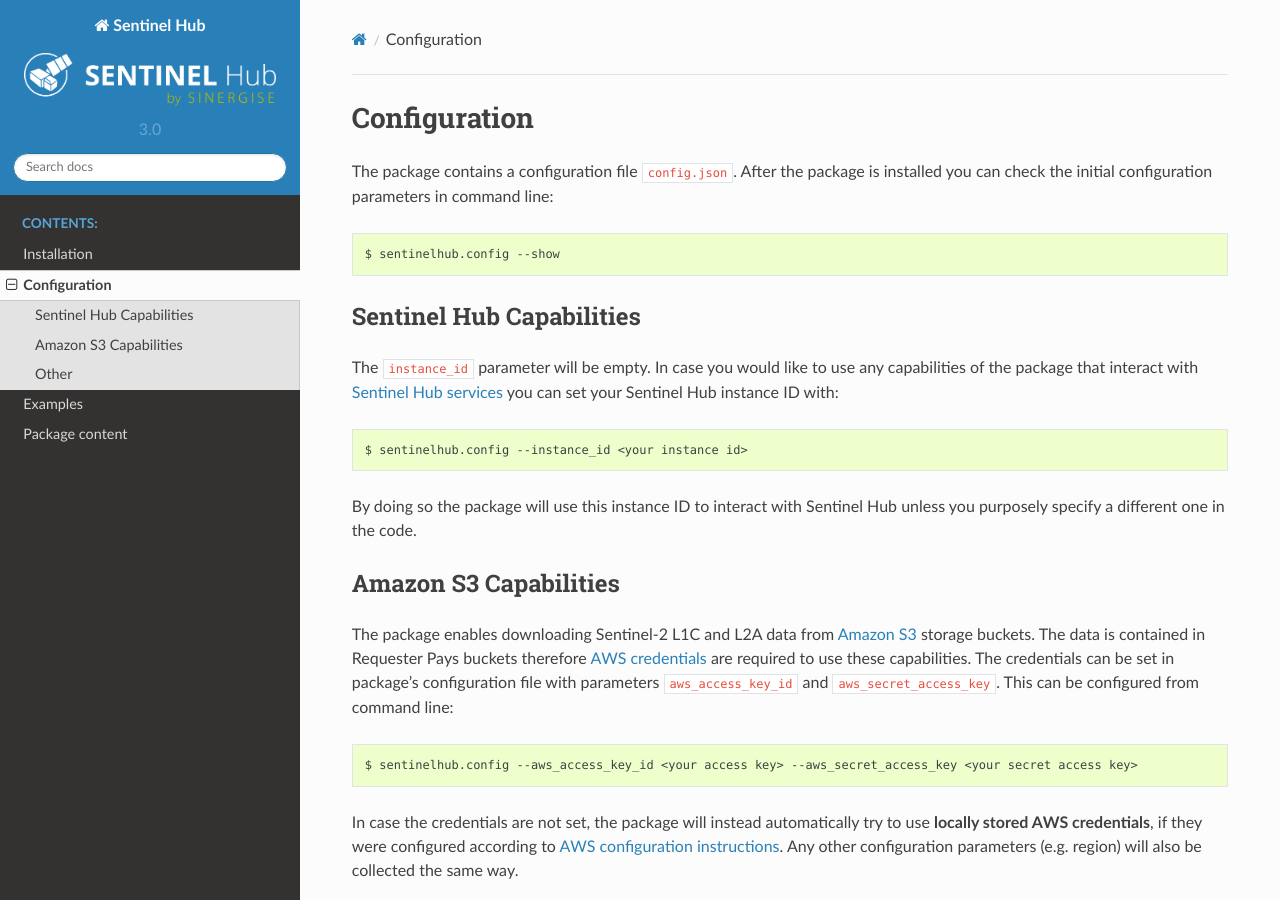
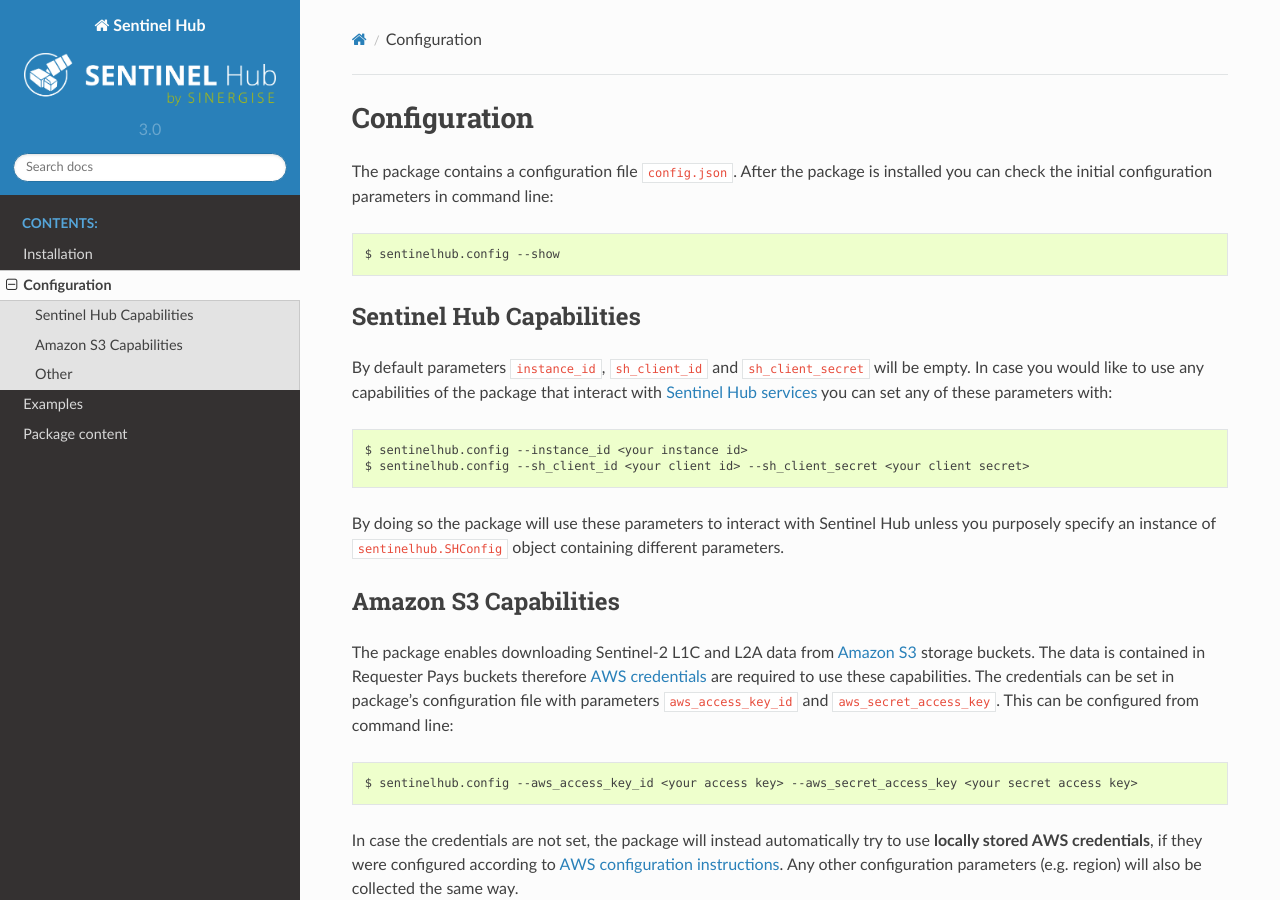
Before and after one commit to sentinel-hub/sentinelhub-py, a Sphinx documentation site: the page built from docs/source/configure.rst, in a window 1280 px wide and 900 px high. Built offline with Sphinx 7.4.7 and the Read the Docs theme 2.0.0, drawn with Linux system fonts in a browser that asks for light colours; pages that are not in the unit, such as notebooks, are missing from menus.

Commit message:
updated parameter configuration info

```diff
--- a/docs/source/configure.rst
+++ b/docs/source/configure.rst
@@ -10,13 +10,15 @@
 Sentinel Hub Capabilities
 *************************
 
-The ``instance_id`` parameter will be empty. In case you would like to use any capabilities of the package that
-interact with `Sentinel Hub services`_ you can set your Sentinel Hub instance ID with::
+By default parameters ``instance_id``, ``sh_client_id`` and ``sh_client_secret`` will be empty. In case you would like
+to use any capabilities of the package that interact with `Sentinel Hub services`_ you can set any of these parameters
+with::
 
 $ sentinelhub.config --instance_id <your instance id>
+$ sentinelhub.config --sh_client_id <your client id> --sh_client_secret <your client secret>
 
-By doing so the package will use this instance ID to interact with Sentinel Hub unless you purposely specify a
-different one in the code.
+By doing so the package will use these parameters to interact with Sentinel Hub unless you purposely specify an
+instance of ``sentinelhub.SHConfig`` object containing different parameters.
 
 Amazon S3 Capabilities
 **********************
```
